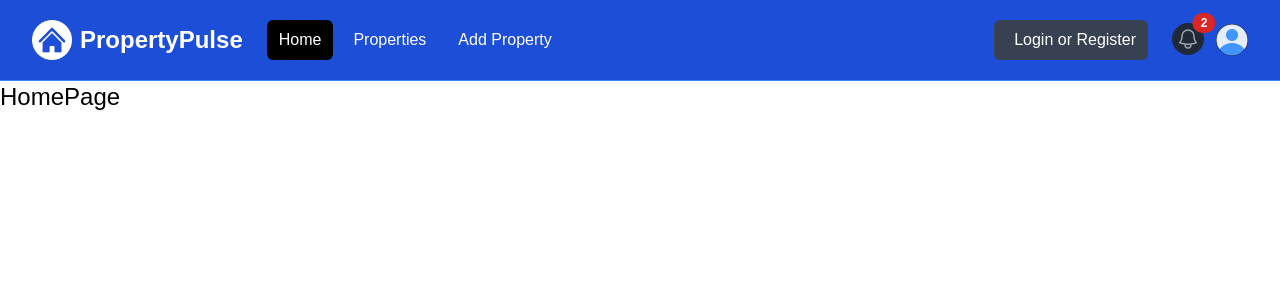
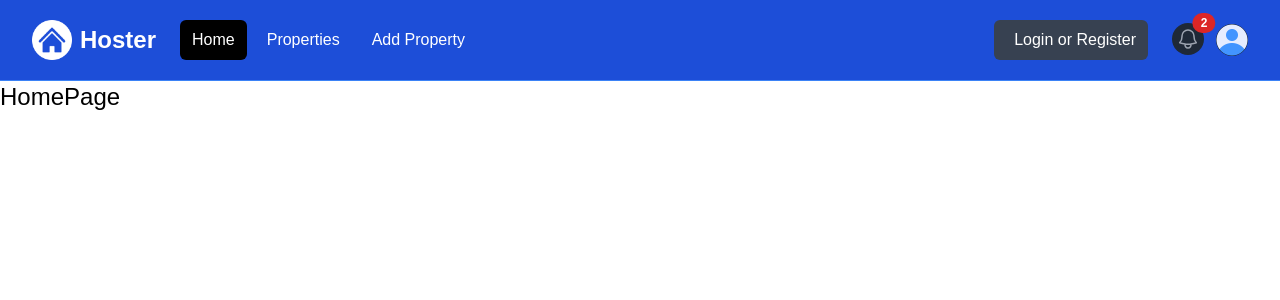
Before and after one commit to Ashishpal438/Hoster, a Next.js app: page / in a window 1280 px wide. Shown: the top 300 px of the page. Built offline with nearby package versions, Linux system fonts and the light colour scheme.

Commit message:
changed title name

```diff
--- a/components/Navbar.jsx
+++ b/components/Navbar.jsx
@@ -41,7 +41,7 @@ const Navbar = () => {
               <Image className="h-10 w-auto" src={logo} alt="PropertyPulse" />
 
               <span className="hidden md:block text-white text-2xl font-bold ml-2">
-                PropertyPulse
+                Hoster
               </span>
             </a>
             {/* <!-- Desktop Menu Hidden below md screens --> */}
```
